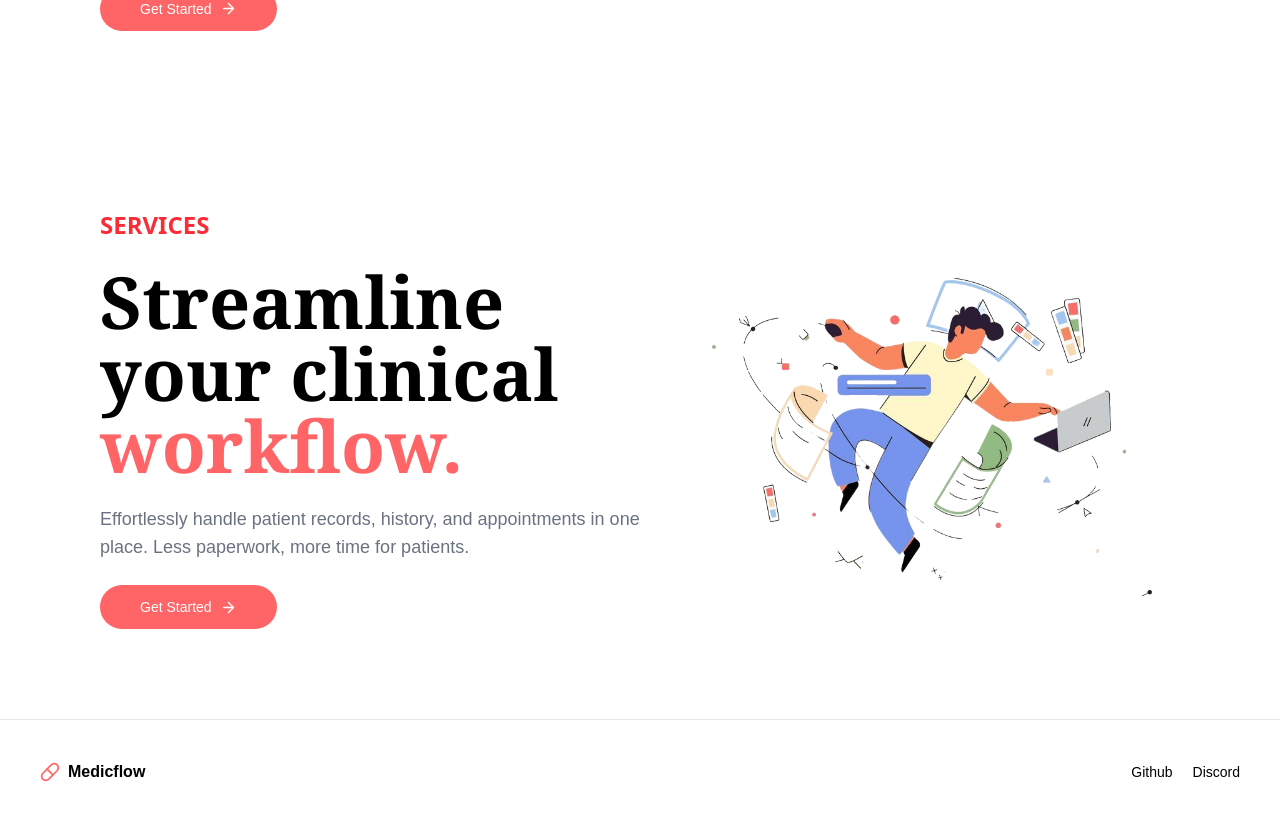
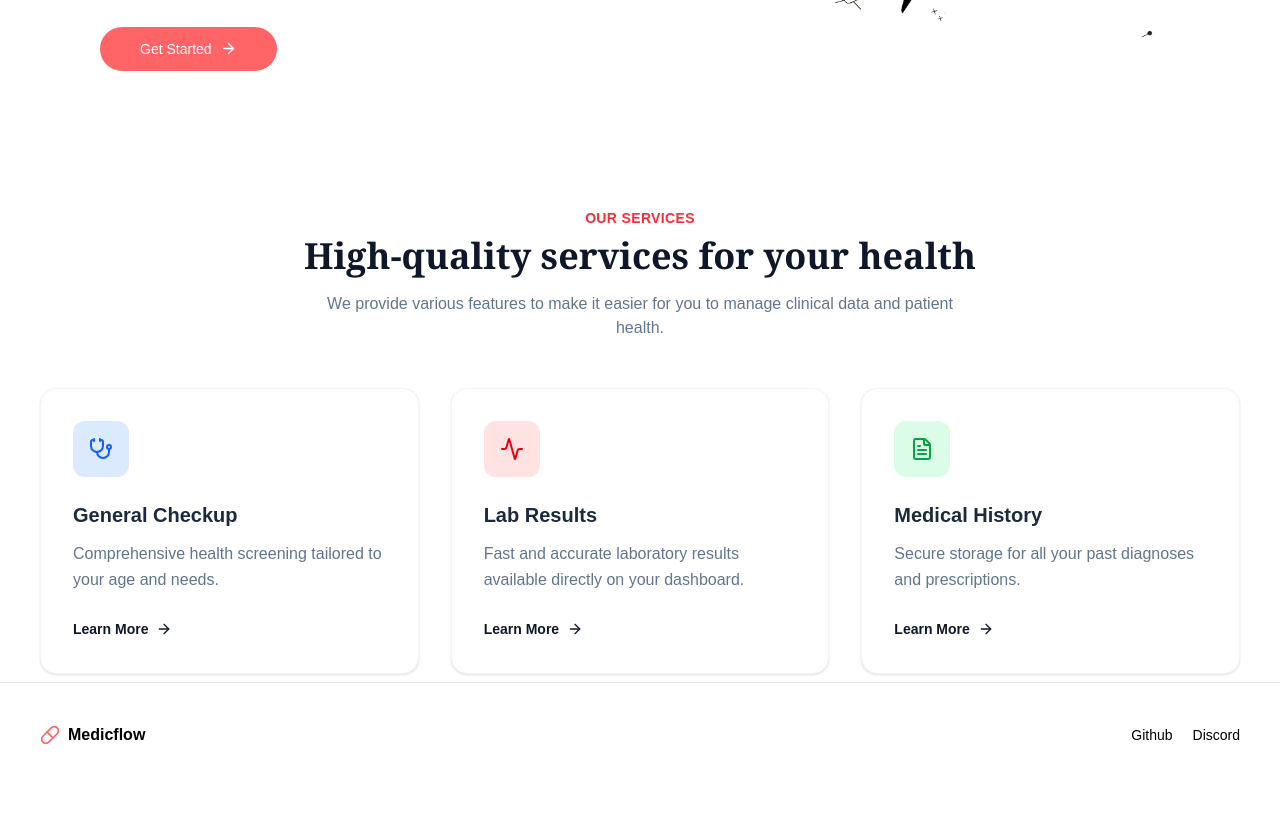
Before and after one commit to Dareean/Medical-Record, a React app in the folder frontend/: page / in a window 1280 px wide. Shown: the part 480-1300 px from the top of the page. After the commit the page ends 1267 px from the top, so only its background shows below. Built offline with nearby package versions, Linux system fonts and the light colour scheme; the HTML template or start-up script is replaced by a standard one; a web font is replaced by a local one.

Commit message:
Adding Services

```diff
--- a/frontend/components/layout/Hero.jsx
+++ b/frontend/components/layout/Hero.jsx
@@ -5,7 +5,7 @@ export default function Hero() {
     <main className="py-10">
       <section
         id="hero"
-        className="flex items-center justify-between gap-2 px-25 py-10"
+        className="flex items-center justify-between gap-2 px-25 py-20"
       >
         <div className="space-y-6 max-w-xl">
           <div className="border border-red-500 w-fit px-3 py-1 rounded-full text-red-500 font-medium">
--- a/frontend/components/layout/Services.jsx
+++ b/frontend/components/layout/Services.jsx
@@ -1,40 +1,76 @@
-import { ArrowRight } from "lucide-react";
+import { Stethoscope, Activity, FileText, ArrowRight } from "lucide-react";
+
+const servicesData = [
+  {
+    title: "General Checkup",
+    desc: "Comprehensive health screening tailored to your age and needs.",
+    icon: <Stethoscope size={24} />,
+    color: "bg-blue-100 text-blue-600",
+  },
+  {
+    title: "Lab Results",
+    desc: "Fast and accurate laboratory results available directly on your dashboard.",
+    icon: <Activity size={24} />,
+    color: "bg-red-100 text-red-600",
+  },
+  {
+    title: "Medical History",
+    desc: "Secure storage for all your past diagnoses and prescriptions.",
+    icon: <FileText size={24} />,
+    color: "bg-green-100 text-green-600",
+  },
+];
 
 export default function Services() {
   return (
     <section
       id="services"
-      className="flex items-center justify-between gap-2 px-25 py-20"
+      className="py-2 px-10 max-w-7xl mx-auto scroll-mt-32"
     >
-      <div className="space-y-6 max-w-xl">
-        <div className="text-red-500">
-          <h1 className="text-2xl font-sans font-semibold">SERVICES</h1>
-        </div>
-        <h1 className="text-7xl font-black font-serif">
-          Streamline your clinical{" "}
-          <span className="text-red-400">workflow.</span>
+      <div className="mb-12 text-center max-w-2xl mx-auto">
+        <h2 className="text-red-500 font-bold tracking-wide uppercase text-sm mb-2">
+          Our Services
+        </h2>
+        <h1 className="text-3xl md:text-4xl font-serif font-bold text-slate-900">
+          High-quality services for your health
         </h1>
-        <h2 className="text-gray-500 text-lg">
-          Effortlessly handle patient records, history, and appointments in one
-          place. Less paperwork, more time for patients.
-        </h2>
-        <div className="flex items-center gap-4 text-sm">
-          <button className="group flex items-center gap-2 text-white bg-red-400 px-10 py-3 rounded-full cursor-pointer hover:bg-red-300 color-transition">
-            Get Started
-            <ArrowRight
-              size={17}
-              className="group-hover:translate-x-1 transition-transform"
-            />
-          </button>
-        </div>
+        <p className="text-slate-500 mt-4">
+          We provide various features to make it easier for you to manage
+          clinical data and patient health.
+        </p>
       </div>
 
-      <div className="p-6 space-y-2 w-full max-w-2xl">
-        <img
-          className="w-full h-auto object-cover"
-          src="/dashboard-medical-record.png"
-          alt="Medical Illustration"
-        />
+      <div className="grid grid-cols-1 md:grid-cols-3 gap-8">
+        {servicesData.map((service, index) => (
+          <div
+            key={index}
+            className="group bg-white border border-gray-100 rounded-2xl p-8 shadow-sm hover:shadow-xl hover:-translate-y-1 transition-all duration-300"
+          >
+            <div
+              className={`w-14 h-14 rounded-xl flex items-center justify-center mb-6 ${service.color}`}
+            >
+              {service.icon}
+            </div>
+
+            <h3 className="text-xl font-bold text-slate-800 mb-3">
+              {service.title}
+            </h3>
+            <p className="text-slate-500 mb-6 leading-relaxed">
+              {service.desc}
+            </p>
+
+            <a
+              href="#"
+              className="inline-flex items-center text-sm font-semibold text-slate-900 group-hover:text-red-400 transition-colors"
+            >
+              Learn More
+              <ArrowRight
+                size={16}
+                className="ml-2 group-hover:translate-x-1 transition-transform"
+              />
+            </a>
+          </div>
+        ))}
       </div>
     </section>
   );
```
